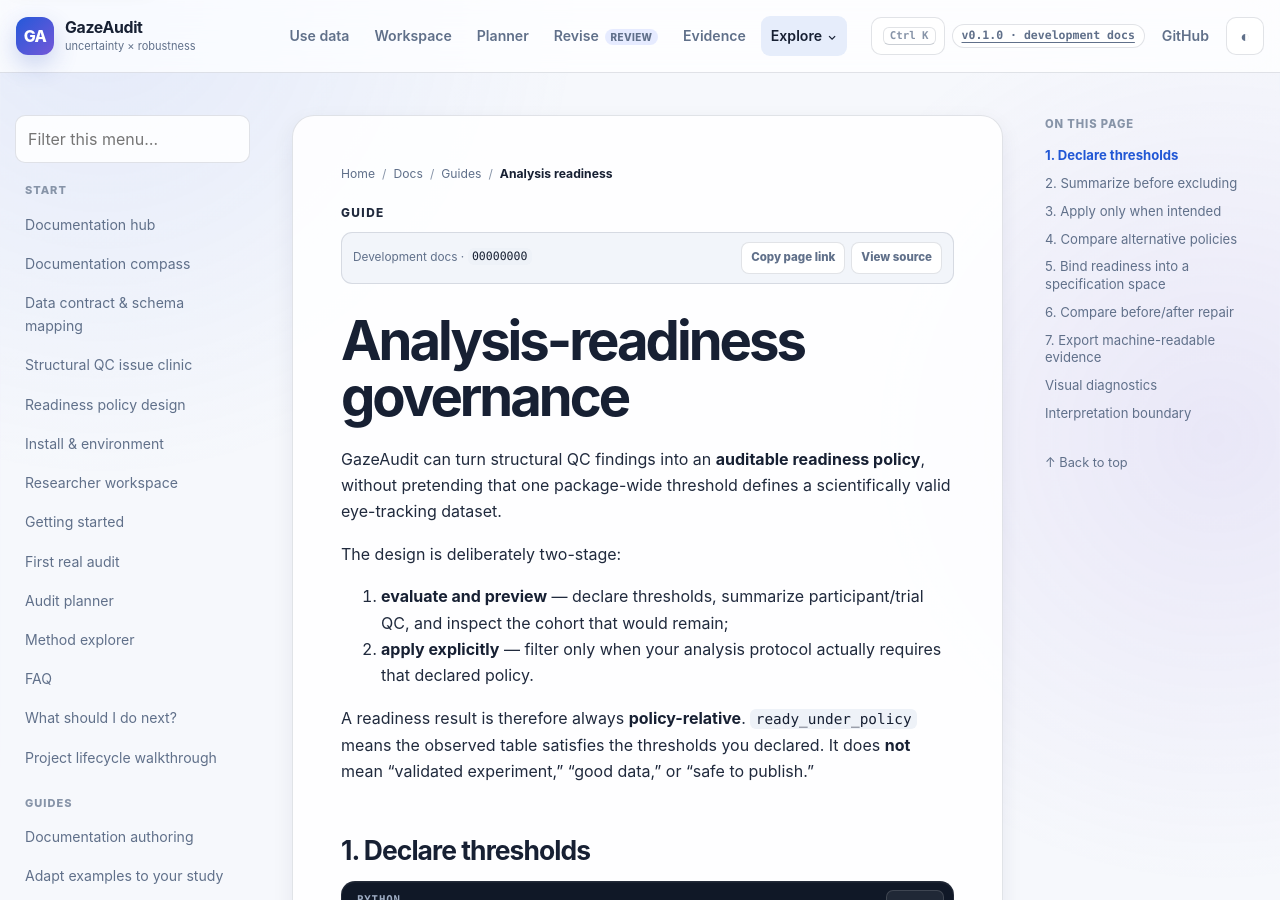
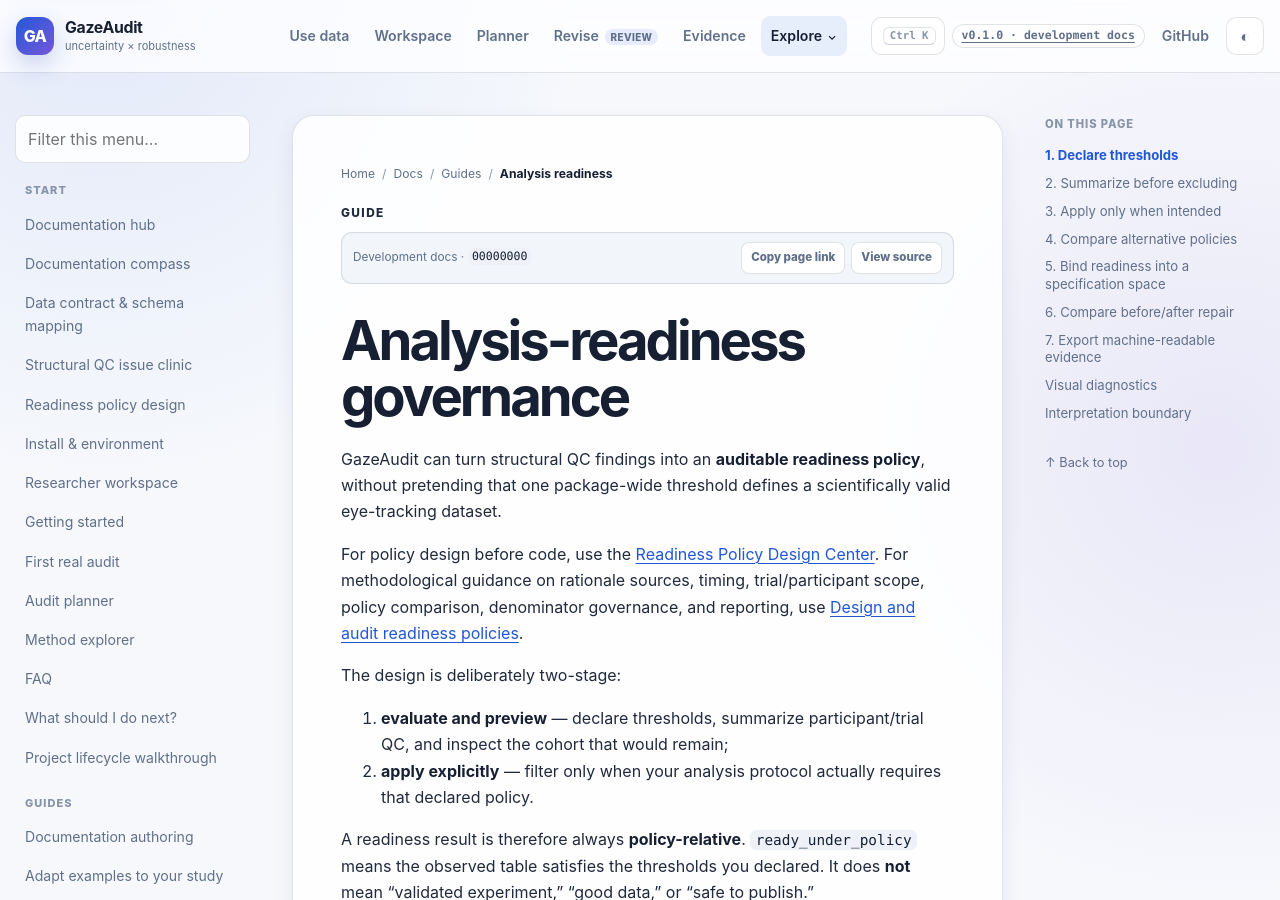
Before and after one commit to stefanosbalaskas/GazeAudit, a Jekyll site: the page built from docs/guides/analysis-readiness.md, in a window 1280 px wide and 900 px high. Built offline with Jekyll 4.4.1, drawn with Linux system fonts in a browser that asks for light colours.

Commit message:
docs: connect readiness runtime guide to policy design center

```diff
--- a/docs/guides/analysis-readiness.md
+++ b/docs/guides/analysis-readiness.md
@@ -7,6 +7,8 @@ kicker: Guide
 # Analysis-readiness governance
 
 GazeAudit can turn structural QC findings into an **auditable readiness policy**, without pretending that one package-wide threshold defines a scientifically valid eye-tracking dataset.
+
+For policy design before code, use the [Readiness Policy Design Center]({{ '/docs/readiness-policy/' | relative_url }}). For methodological guidance on rationale sources, timing, trial/participant scope, policy comparison, denominator governance, and reporting, use [Design and audit readiness policies]({{ '/docs/guides/readiness-policy-design/' | relative_url }}).
 
 The design is deliberately two-stage:
 
```
